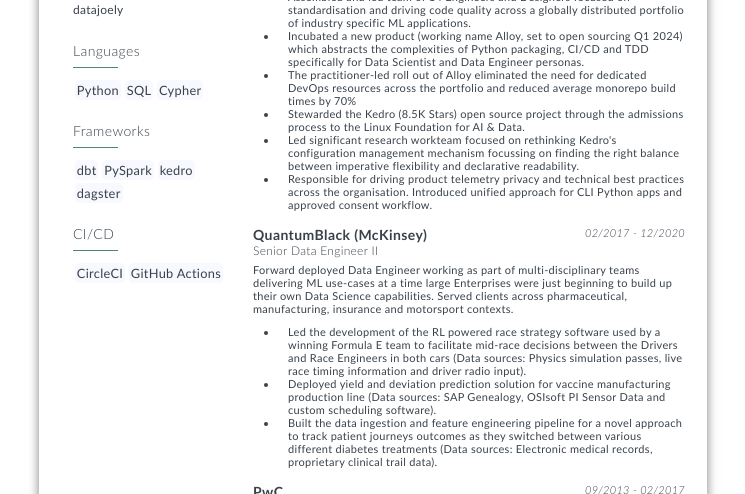
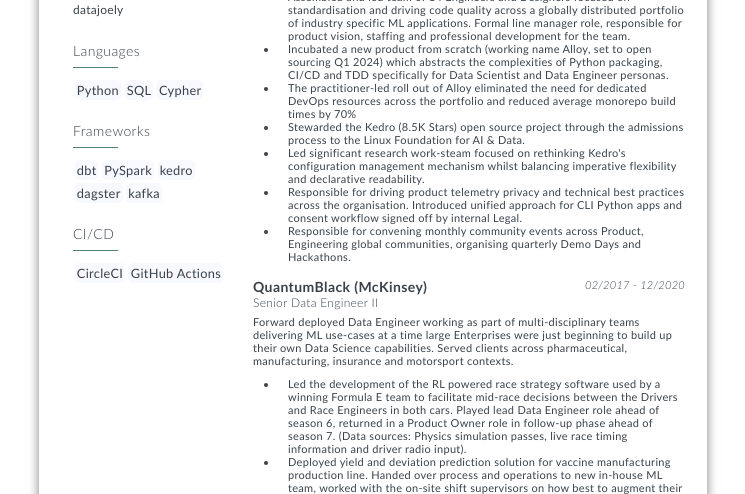
Before and after one commit to datajoely/js_resume, a plain HTML site: page resume.html in a window 1280 px wide. Shown: the part 306-800 px from the top of the page, without its empty margins (267-1012 px from the left). Drawn offline with Linux system fonts and the light colour scheme; a web font is replaced by a local one.

Commit message:
update descriptions
Signed-off-by: datajoely <joel.schwarzmann@quantumblack.com>

```diff
--- a/resume.html
+++ b/resume.html
@@ -467,6 +467,7 @@
                                     <h6 class="main-skill skill">PySpark</h6>
                                     <h6 class="main-skill skill">kedro</h6>
                                     <h6 class="main-skill skill">dagster</h6>
+                                    <h6 class="main-skill skill">kafka</h6>
                             </div>
                     </section>
                     <section class="container">
@@ -503,12 +504,13 @@
                     <p class="summary">Transitioned into a Product role with a focus on creating long-term sustained value from ML. Developed a new toolkit grounded in discovery and user centricity. Joined the Kedro open source initiative before building my own team focused on ML development productivity.</p>
 
                     <ul>
-                        <li>Assembled and led team of 14 Engineers and Designers focused on standardisation and driving code quality across a globally distributed portfolio of industry specific ML applications.</li>
-                        <li>Incubated a new product (working name Alloy, set to open sourcing Q1 2024) which abstracts the complexities of Python packaging, CI/CD and TDD specifically for Data Scientist and Data Engineer personas.</li>
+                        <li>Assembled and led team of 14 Engineers and Designers focused on standardisation and driving code quality across a globally distributed portfolio of industry specific ML applications. Formal line manager role, responsible for product vision, staffing and professional development for the team.</li>
+                        <li>Incubated a new product from scratch (working name Alloy, set to open sourcing Q1 2024) which abstracts the complexities of Python packaging, CI/CD and TDD specifically for Data Scientist and Data Engineer personas.</li>
                         <li>The practitioner-led roll out of Alloy eliminated the need for dedicated DevOps resources across the portfolio and reduced average monorepo build times by 70%</li>
                         <li>Stewarded the Kedro (8.5K Stars) open source project through the admissions process to the Linux Foundation for AI &amp; Data.</li>
-                        <li>Led significant research workteam focused on rethinking Kedro&#x27;s configuration management mechanism focussing on finding the right balance between imperative flexibility and declarative readability. </li>
-                        <li>Responsible for driving product telemetry privacy and technical best practices across the organisation. Introduced unified approach for CLI Python apps and approved consent workflow.</li>
+                        <li>Led significant research work-steam focused on rethinking Kedro&#x27;s configuration management mechanism whilst balancing imperative flexibility and declarative readability.</li>
+                        <li>Responsible for driving product telemetry privacy and technical best practices across the organisation. Introduced unified approach for CLI Python apps and consent workflow signed off by internal Legal.</li>
+                        <li>Responsible for convening monthly community events across Product, Engineering global communities, organising quarterly Demo Days and Hackathons.</li>
                     </ul>
                 </section>
                 <section class="item">
@@ -528,9 +530,9 @@
                     <p class="summary">Forward deployed Data Engineer working as part of multi-disciplinary teams delivering ML use-cases at a time large Enterprises were just beginning to build up their own Data Science capabilities. Served clients across pharmaceutical, manufacturing, insurance and motorsport contexts.</p>
 
                     <ul>
-                        <li>Led the development of the RL powered race strategy software used by a winning Formula E team to facilitate mid-race decisions between the Drivers and Race Engineers in both cars (Data sources: Physics simulation passes, live race timing information and driver radio input).</li>
-                        <li>Deployed yield and deviation prediction solution for vaccine manufacturing production line (Data sources: SAP Genealogy, OSIsoft PI Sensor Data and custom scheduling software).</li>
-                        <li>Built the data ingestion and feature engineering pipeline for a novel approach to track patient journeys outcomes as they switched between various different diabetes treatments (Data sources: Electronic medical records, proprietary clinical trail data).</li>
+                        <li>Led the development of the RL powered race strategy software used by a winning Formula E team to facilitate mid-race decisions between the Drivers and Race Engineers in both cars. Played lead Data Engineer role ahead of season 6, returned in a Product Owner role in follow-up phase ahead of season 7. (Data sources: Physics simulation passes, live race timing information and driver radio input).</li>
+                        <li>Deployed yield and deviation prediction solution for vaccine manufacturing production line. Handed over process and operations to new in-house ML team, worked with the on-site shift supervisors on how best to augment their existing workflow. (Data sources: SAP Genealogy, OSIsoft PI sensor data and custom incident management software).</li>
+                        <li>Built the data ingestion and feature engineering pipeline for a novel approach to track patient journeys as they switched between various different diabetes treatments predicting their risk of Hypoglycemic events. Collaborated with medical doctors to craft comorbidity, diagnosis and procedure related independent and dependant variables.  (Data sources: Electronic medical records, proprietary clinical trail data).</li>
                     </ul>
                 </section>
                 <section class="item">
```
Also changed, not shown: resume.json (+10 -8 lines).
